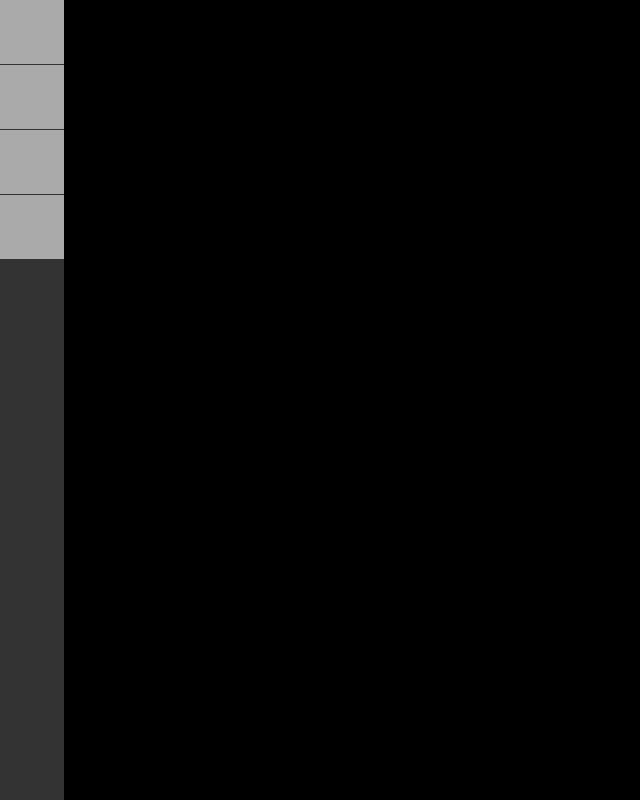
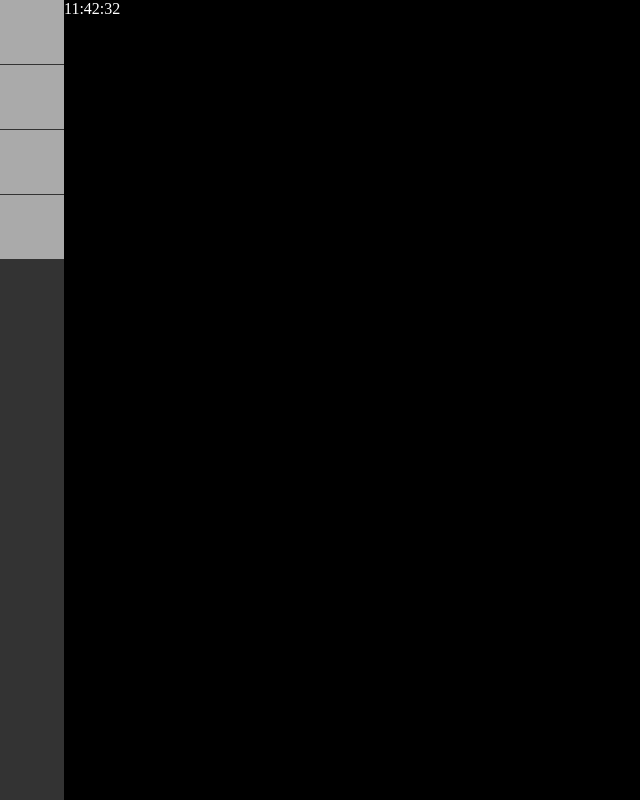
Before and after one commit to grimkor/gym-glass, a React (Create React App) app: page / in a window 1280 px wide. Shown: the whole page, without its empty margins (0-640 px from the left). Built offline with nearby package versions, Linux system fonts and the light colour scheme.

Commit message:
added clock

```diff
--- a/src/App.tsx
+++ b/src/App.tsx
@@ -2,6 +2,7 @@ import React from "react";
 import Layout from "./components/Layout";
 import Menu from "./components/Menu";
 import GlobalStyles from "./components/GlobalStyles";
+import Clock from "./components/Clock";
 
 function App() {
   return (
@@ -9,6 +10,7 @@ function App() {
       <GlobalStyles />
       <Layout>
         <Menu />
+        <Clock />
       </Layout>
     </>
   );
--- /dev/null
+++ b/src/components/Clock/clock.tsx
@@ -0,0 +1,21 @@
+import React, { FC, useEffect, useState } from "react";
+import moment from "moment";
+import { TIME_FORMAT } from "../../constants/format";
+
+const Clock: FC = () => {
+  const [time, setTime] = useState<number>(moment().valueOf());
+
+  useEffect(() => {
+    const update = () => {
+      setTime((time) => time + 1000);
+    };
+    const interval = setInterval(update, 1000);
+    return () => clearInterval(interval);
+  }, []);
+
+  return (
+    <span data-testid="clock-time">{moment(time).format(TIME_FORMAT)}</span>
+  );
+};
+
+export default Clock;
--- /dev/null
+++ b/src/components/Clock/index.tsx
@@ -0,0 +1,2 @@
+import Clock from "./clock";
+export default Clock;
--- a/src/components/GlobalStyles/global-styles.ts
+++ b/src/components/GlobalStyles/global-styles.ts
@@ -1,10 +1,12 @@
 import { createGlobalStyle } from "styled-components";
+import { color1 } from "../../constants/styles";
 
 const GlobalStyles = createGlobalStyle`
   html {
     height: 100%;
     width: 100%;
     display: flex;
+    color: ${color1}
   }
   body {
     flex: 1;
--- /dev/null
+++ b/src/constants/format.ts
@@ -0,0 +1 @@
+export const TIME_FORMAT = "HH:mm:ss";
--- a/src/constants/styles.ts
+++ b/src/constants/styles.ts
@@ -6,3 +6,5 @@ export const spacing = (factor: number) => SPACING * factor;
 export const background1 = "#000";
 export const background2 = "#333";
 export const background3 = "#AAA";
+
+export const color1 = '#FFF';
```
Also changed, not shown: package.json (+4 -3 lines), 2 other files (tests, documents, lock files or other folders).
